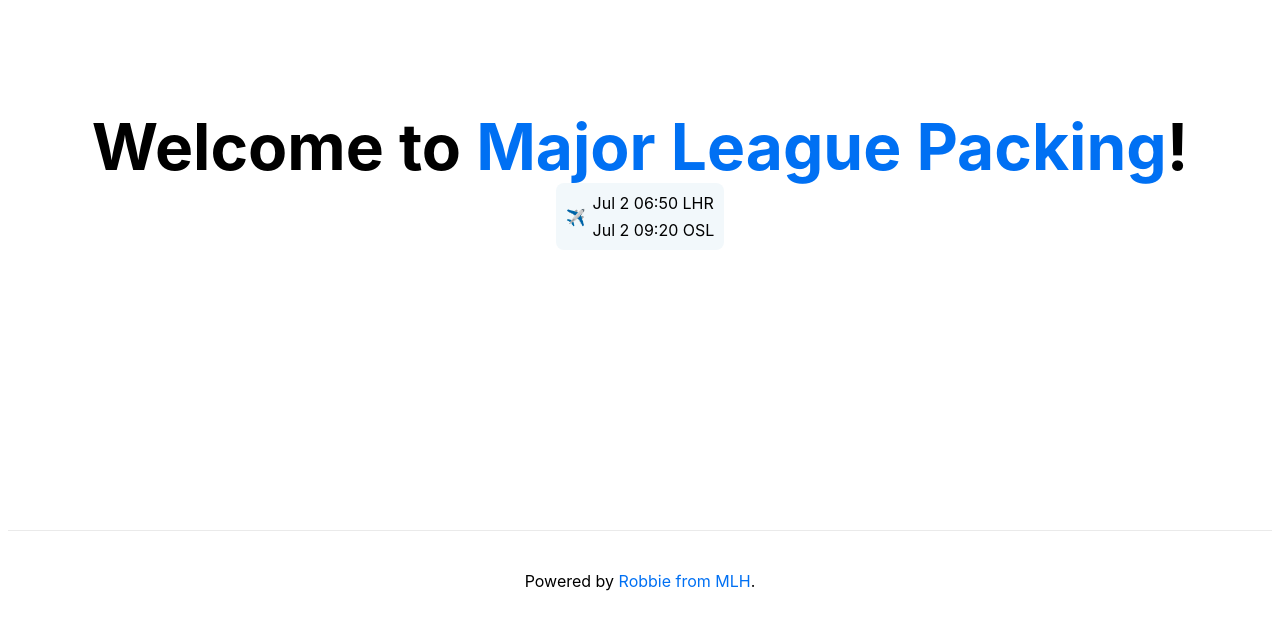
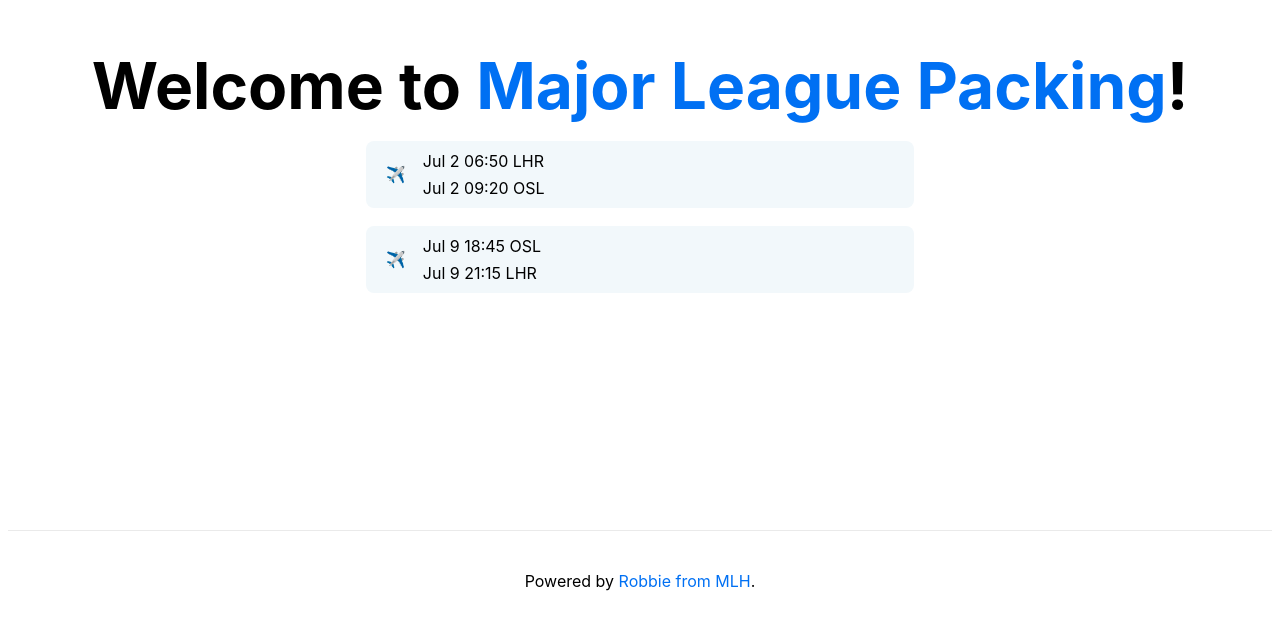
Before and after one commit to robzwolf/major-league-packing, a Next.js app: page / in a window 1280 px wide. Shown: the part 170-800 px from the top of the page. Built offline with nearby package versions, Linux system fonts and the light colour scheme.

Commit message:
Created remaining event components and dynamically display flights

```diff
--- a/components/InformationContainer.js
+++ b/components/InformationContainer.js
@@ -15,13 +15,14 @@
                     background: #f2f8fb;
                     border-radius: 8px;
                     padding: 10px;
-
+                    grid-template-columns: 40px auto;
                 }
 
                 .icon {
                     grid-area: icon;
                     display: flex;
                     align-items: center;
+                    justify-content: center;
                 }
 
                 .upper {
--- a/components/Itinerary.js
+++ b/components/Itinerary.js
@@ -1,16 +1,29 @@
 import Flight from "./Flight";
 
-export default function Itinerary({props}) {
+export default function Itinerary({itinerary}) {
     return (
         <>
-            <Flight
-                departureTime="06:50"
-                arrivalTime="09:20"
-                date="Jul 2"
-                origin="LHR"
-                destination="OSL"
-                />
-
+            <div className="itinerary">
+                {itinerary.flights.map(flight => (
+                    <Flight
+                        departureTime={flight.departureTime}
+                        arrivalTime={flight.arrivalTime}
+                        date={flight.date}
+                        origin={flight.origin}
+                        destination={flight.destination}
+                        key={flight.confirmation}
+                    />
+                ))}
+            </div>
+            <style jsx>{`
+                .itinerary {
+                    display: flex;
+                    flex-direction: column;
+                    grid-gap: 18px;
+                    padding: 18px 0;
+                    width: 50%;
+                }
+            `}</style>
         </>
     )
 }
--- a/data/itinerary.json
+++ b/data/itinerary.json
@@ -29,9 +29,8 @@
                 "confirmation": "ty1234789yt410"
             }
         ],
-        "activities": [
+        "restaurants": [
             {
-                "type": "restaurant",
                 "time": "19:00",
                 "date": "Jul 4",
                 "name": "Palace Grill",
--- a/pages/index.js
+++ b/pages/index.js
@@ -1,5 +1,6 @@
 import Head from 'next/head'
 import Itinerary from "../components/Itinerary";
+import {itinerary} from "../data/itinerary.json";
 
 export default function Home() {
     return (
@@ -14,7 +15,7 @@
                     Welcome to <a href="https://mlh.io">Major League Packing</a>!
                 </h1>
 
-                <Itinerary itinerary={{}} />
+                <Itinerary itinerary={itinerary} />
             </main>
 
             <footer>
```
Also changed, not shown: components/AccommodationCheckIn.js (added, +13 -0 lines), components/AccommodationCheckOut.js (added, +13 -0 lines), components/Restaurant.js (added, +13 -0 lines).
